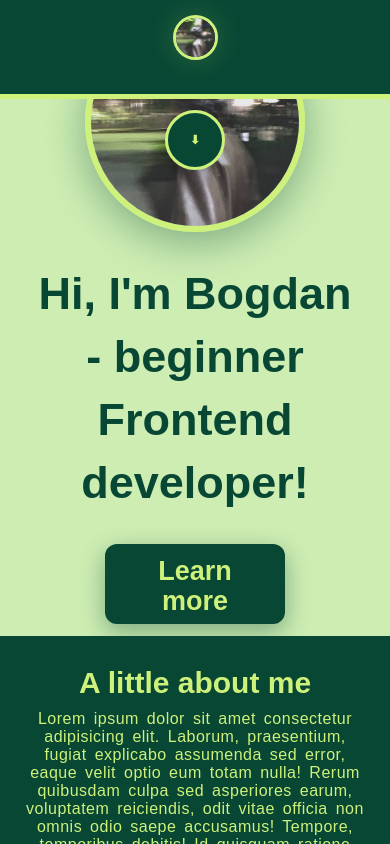
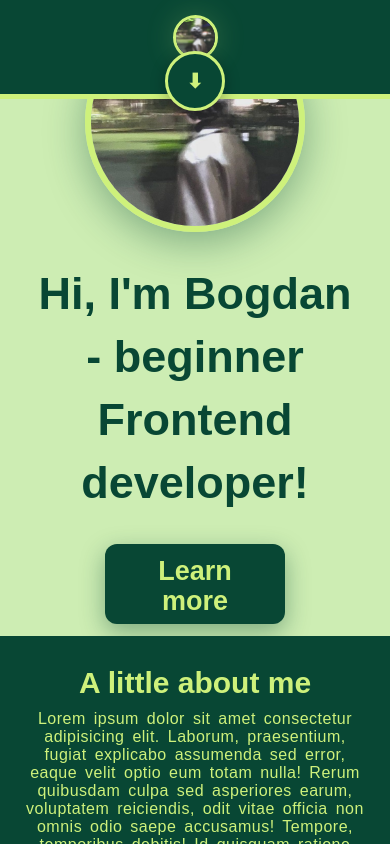
Before and after one commit to everidiy/Site-About-Me, a React (Vite) app: page / in a window 390 px wide. Shown: the top 844 px of the page. Built offline with nearby package versions, Linux system fonts and the light colour scheme.

Commit message:
another head -_-

```diff
--- a/src/styles/header.css
+++ b/src/styles/header.css
@@ -325,8 +325,8 @@ body, html {
     }
 
     .show-links {
-        top: 110px;
+        top: 6%;
         padding: 8px 12px;
-        font-size: 12px;
+        font-size: 20px;
     }
 }
```
